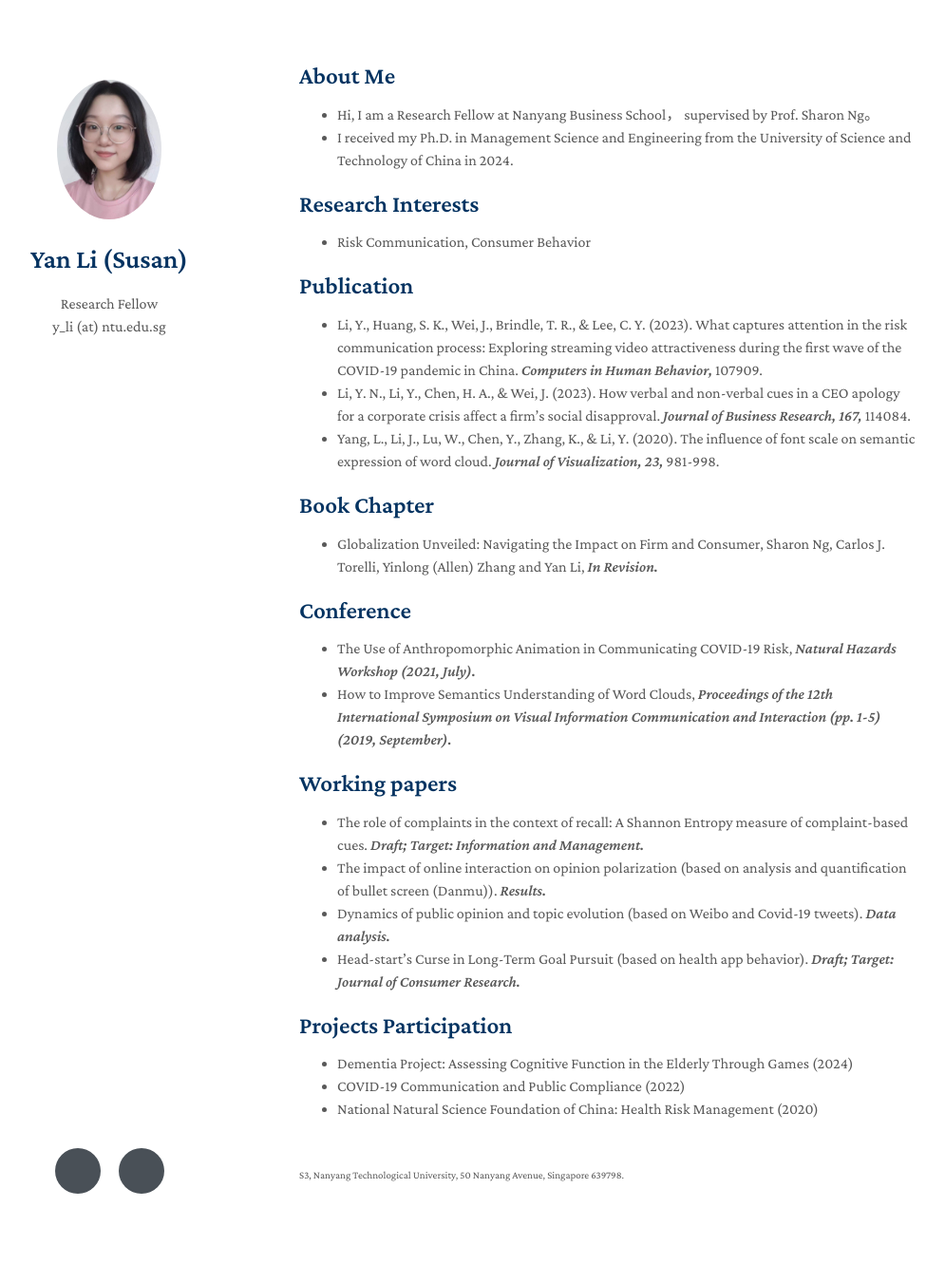
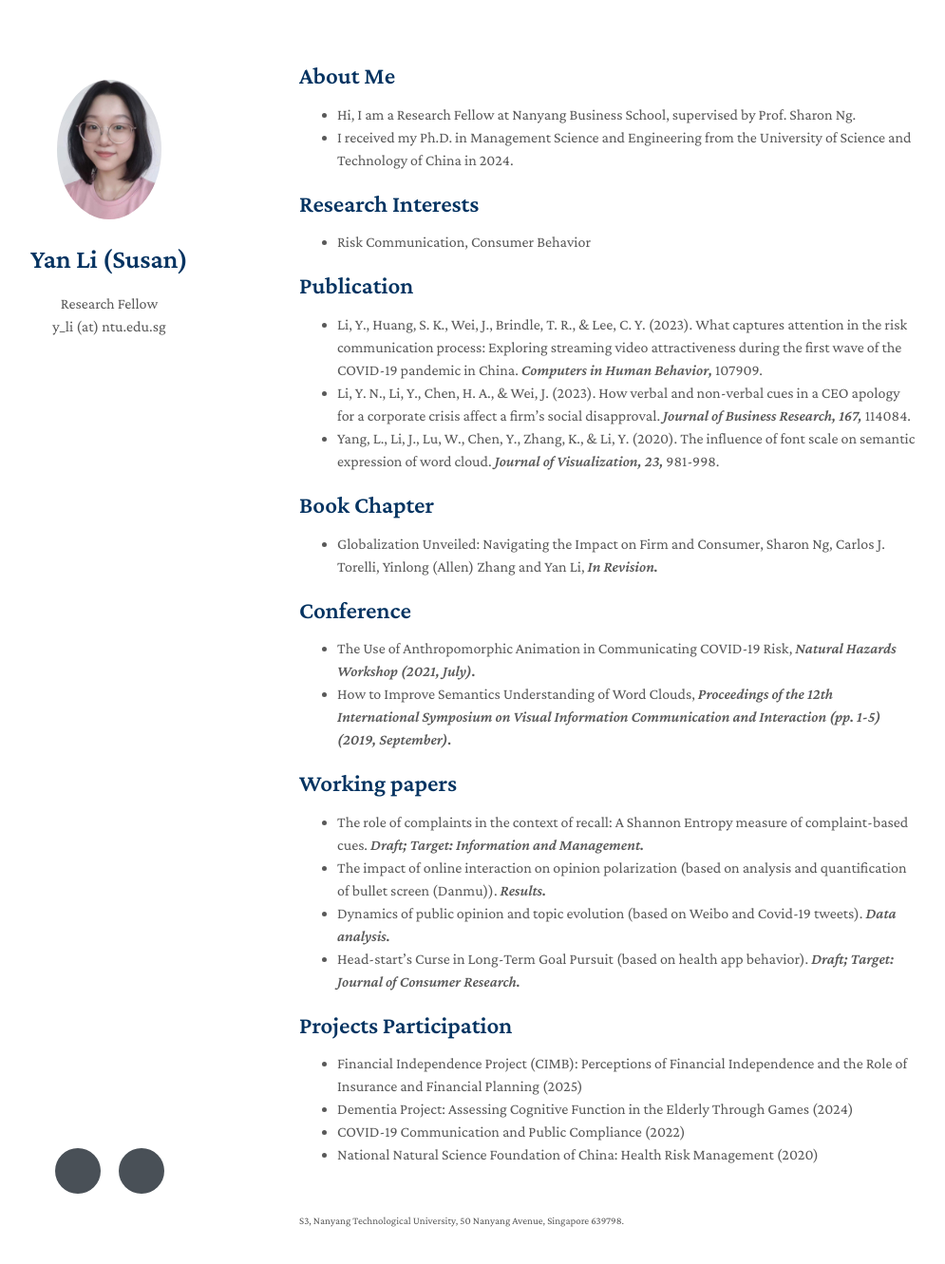
Before and after one commit to Yanli-susan/yanli-susan.github.io, a Jekyll site: the page built from index.md, in a window 1280 px wide and 1366 px high. Shown: the top 1331 px of the window at 95% size, without its empty margins (155-1150 px from the left). Built offline with Jekyll 4.4.1, drawn with Linux system fonts in a browser that asks for light colours; nearby versions of some CDN libraries; a style sheet for code colours, icons or effects is not loaded; our own code applies the rules of GitHub Pages for plain Markdown files.

Commit message:
Update index.md

```diff
--- a/index.md
+++ b/index.md
@@ -4,7 +4,7 @@ layout: homepage
 
 ## About Me
 
-- Hi, I am a Research Fellow at Nanyang Business School， supervised by Prof. Sharon Ng。
+- Hi, I am a Research Fellow at Nanyang Business School, supervised by Prof. Sharon Ng.
 - I received my Ph.D. in Management Science and Engineering from the University of Science and Technology of China in 2024.
 
 
@@ -41,6 +41,7 @@ layout: homepage
 
 ## Projects Participation
 
+- Financial Independence Project (CIMB): Perceptions of Financial Independence and the Role of Insurance and Financial Planning (2025)
 - Dementia Project: Assessing Cognitive Function in the Elderly Through Games (2024)
 - COVID-19 Communication and Public Compliance (2022)
 - National Natural Science Foundation of China: Health Risk Management (2020)
```
